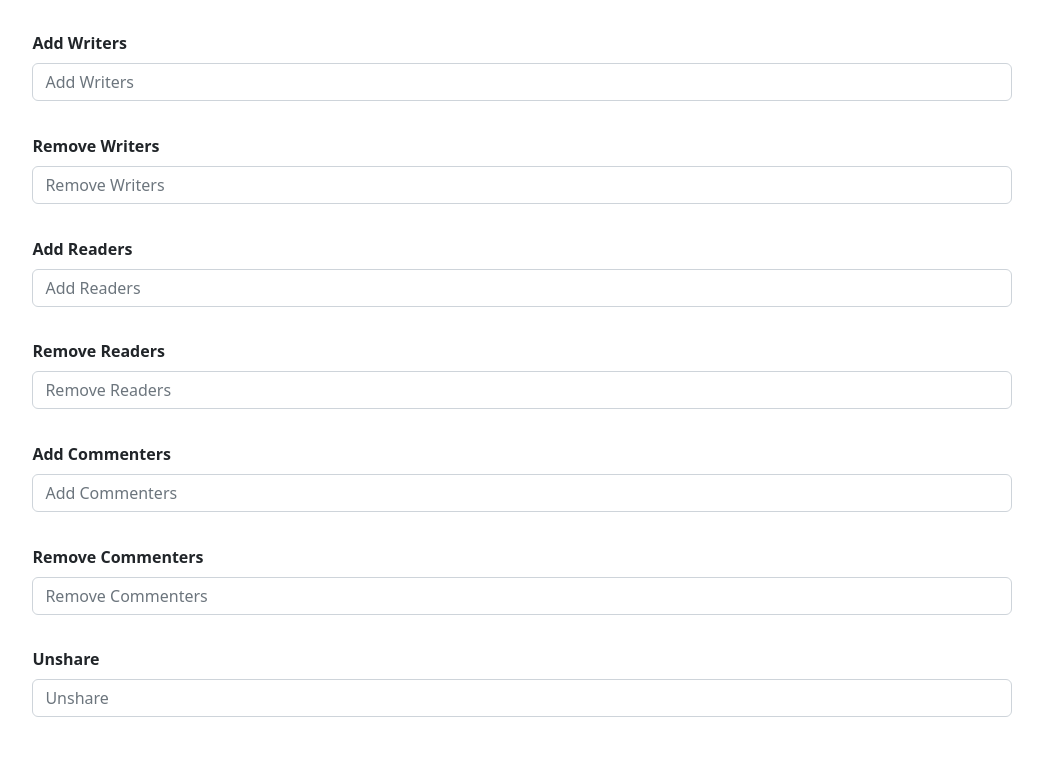
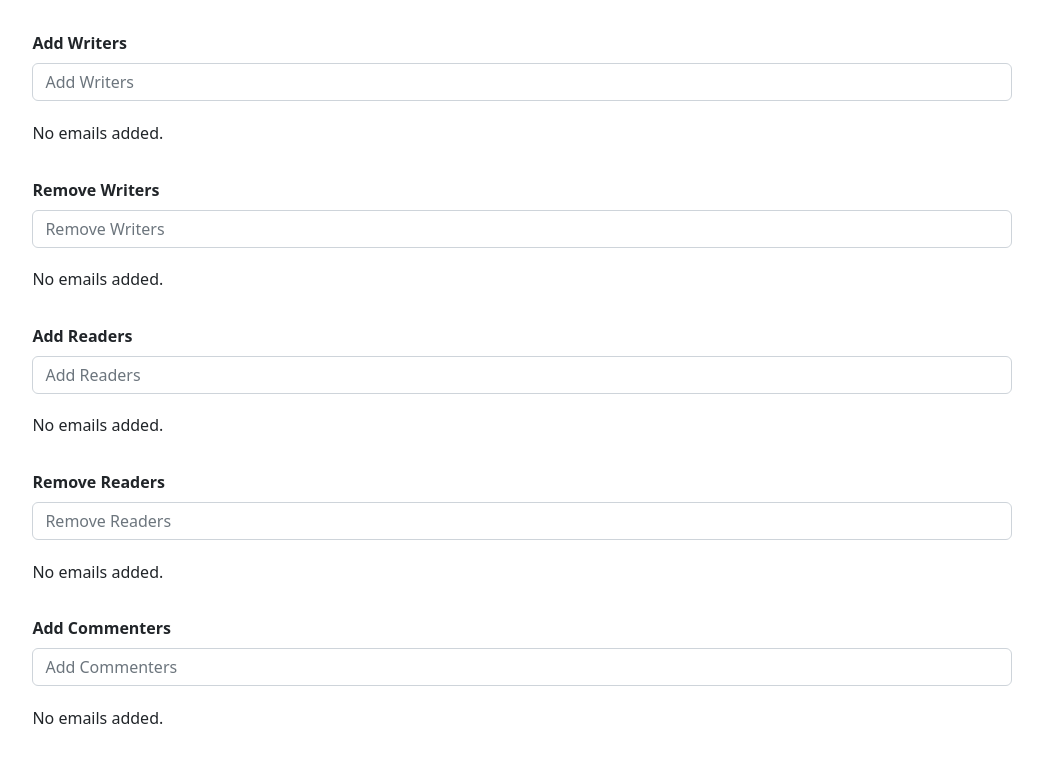
Before and after one commit to mifukuda/Google-Drive-Sharing-Manager, a React (Create React App) app in the folder client/: page /update in a window 1280 px wide. Shown: the part 813-1570 px from the top of the page, without its empty margins (118-1161 px from the left). Built offline with nearby package versions, Linux system fonts and the light colour scheme.

Commit message:
Update sharing screen v1 complete

```diff
--- a/client/src/api/index.js
+++ b/client/src/api/index.js
@@ -15,8 +15,11 @@ export const getSnapshot = (payload) => api.post('/get/', payload);
 export const getFilteredSnapshot = (payload) => api.post('/query/', payload);
 
 // Get all access control policies
-export const getAccessControlPolicies = () => api.get(`/getAccessControlPolicies/`)
-export const addAccessControlPolicy = () => api.post(`/addAccessControlPolicy/`)
+export const getAccessControlPolicies = () => api.get(`/getAccessControlPolicies/`);
+export const addAccessControlPolicy = () => api.post(`/addAccessControlPolicy/`);
+
+// Update file permissions
+export const updatePermissions = (payload) => api.post('/update/', payload);
 
 const apis = {
     createSnapshot,
@@ -24,7 +27,8 @@ const apis = {
     getSnapshot,
     getFilteredSnapshot,
     getAccessControlPolicies,
-    addAccessControlPolicy
+    addAccessControlPolicy,
+    updatePermissions
 }
 
 export default apis;
--- a/client/src/components/PermissionAdder.js
+++ b/client/src/components/PermissionAdder.js
@@ -29,7 +29,7 @@ export default function PermissionAdder(props) {
                 </Form.Group>
             </Form>
             <div>
-                {users.map((element, i) => <UserListElement key={i} name={element} removeType={removeType}/>)}
+                {(users.length === 0) ? "No emails added." : users.map((element, i) => <UserListElement key={i} name={element} removeType={removeType}/>)}
             </div>
         </div>
     );
--- a/client/src/components/UpdateScreen.js
+++ b/client/src/components/UpdateScreen.js
@@ -6,6 +6,7 @@ import {stageFiles} from "../actions";
 import StagedFileList from './StagedFileList';
 import PermissionAdder from './PermissionAdder';
 import {Button} from 'react-bootstrap';
+import {updatePermissions} from '../api';
 
 export default function UpdateScreen() {
     let navigate = useNavigate();
@@ -53,6 +54,9 @@ export default function UpdateScreen() {
                 emails: emails
             }
             console.log(body);
+            updatePermissions(body).then((response) => {
+                console.log(response);
+            });
         }
     }
 
```
